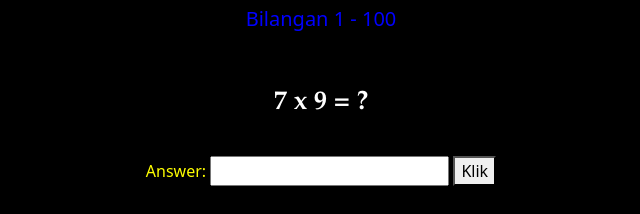
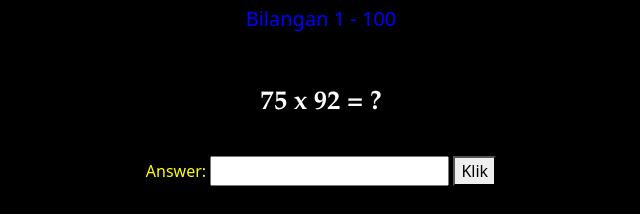
Before and after one commit to ptrazz/Matematika-Sederhana, a plain HTML site: page index.html in a window 1280 px wide. Shown: the part 199-413 px from the top of the page, 319-959 px from the left. Drawn offline with nearby package versions, Linux system fonts and the light colour scheme.

Commit message:
index.html

```diff
--- a/index.html
+++ b/index.html
@@ -66,8 +66,8 @@
         let a, b, c, point = 0; // declare variables globally
 
         function perkalian() {
-            a = Math.floor(Math.random() * 10); // generate a random number between 0 and 100
-            b = Math.floor(Math.random() * 10); // generate a random number between 0 and 100
+            a = Math.floor(Math.random() * 100); // generate a random number between 0 and 100
+            b = Math.floor(Math.random() * 100); // generate a random number between 0 and 100
             c = a * b;
             document.getElementById("question").innerHTML = a + " x " + b + " = ?"; // set the inner HTML
         }
```
